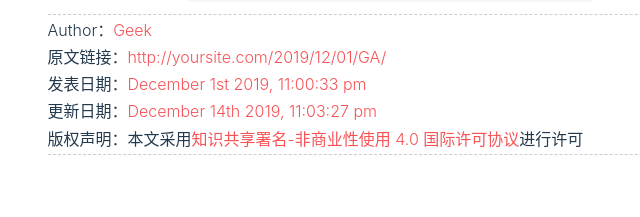
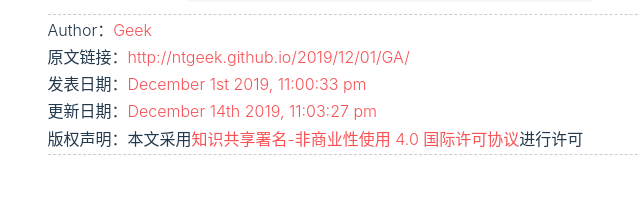
Before and after one commit to ntgeek/ntgeek.github.io, a plain HTML site: page 2019/12/01/GA/index.html in a window 1280 px wide. Shown: the part 9974-10191 px from the top of the page, 250-890 px from the left. Drawn offline with nearby package versions, Linux system fonts and the light colour scheme; some packages are replaced by stand-ins of ours; a script that the page names is missing; a web font is replaced by a local one.

Commit message:
Site updated: 2019-12-14 23:23:34

```diff
--- a/2019/12/01/GA/index.html
+++ b/2019/12/01/GA/index.html
@@ -554,10 +554,10 @@ height:50vh;
     <!-- license  -->
 
         <div class="license-wrapper">
-            <p>Author：<a href="http://yoursite.com">Geek</a>
-            <p>原文链接：<a href="http://yoursite.com/2019/12/01/GA/">http://yoursite.com/2019/12/01/GA/</a>
-            <p>发表日期：<a href="http://yoursite.com/2019/12/01/GA/">December 1st 2019, 11:00:33 pm</a>
-            <p>更新日期：<a href="http://yoursite.com/2019/12/01/GA/">December 14th 2019, 11:03:27 pm</a>
+            <p>Author：<a href="http://ntgeek.github.io">Geek</a>
+            <p>原文链接：<a href="http://ntgeek.github.io/2019/12/01/GA/">http://ntgeek.github.io/2019/12/01/GA/</a>
+            <p>发表日期：<a href="http://ntgeek.github.io/2019/12/01/GA/">December 1st 2019, 11:00:33 pm</a>
+            <p>更新日期：<a href="http://ntgeek.github.io/2019/12/01/GA/">December 14th 2019, 11:03:27 pm</a>
             <p>版权声明：本文采用<a rel="license noopener" href="http://creativecommons.org/licenses/by-nc/4.0/" target="_blank">知识共享署名-非商业性使用 4.0 国际许可协议</a>进行许可</p>
         </div>
 
--- a/content.json
+++ b/content.json
@@ -1 +1 @@
-{"meta":{"title":"Newthread-Geek组博客","subtitle":"Geek组博客","description":"中南民族大学新思路团队Geek组博客","author":"Geek","url":"http://yoursite.com","root":"/"},"posts":[{"title":"遗传算法","date":"2019-12-01T15:00:33.000Z","path":"2019/12/01/GA/","permalink":"http://yoursite.com/2019/12/01/GA/","categories":[],"tags":[{"name":"算法","slug":"算法","permalink":"http://yoursite.com/tags/%E7%AE%97%E6%B3%95/"}]}]}
+{"meta":{"title":"Newthread-Geek组博客","subtitle":"Geek组博客","description":"中南民族大学新思路团队Geek组博客","author":"Geek","url":"http://ntgeek.github.io","root":"/"},"posts":[{"title":"遗传算法","date":"2019-12-01T15:00:33.000Z","path":"2019/12/01/GA/","permalink":"http://ntgeek.github.io/2019/12/01/GA/","categories":[],"tags":[{"name":"算法","slug":"算法","permalink":"http://ntgeek.github.io/tags/%E7%AE%97%E6%B3%95/"}]}]}
```
Also changed, not shown: intro/404-bg.jpg (added), intro/404=bg.jpg (deleted), intro/post-bg.jpg.
